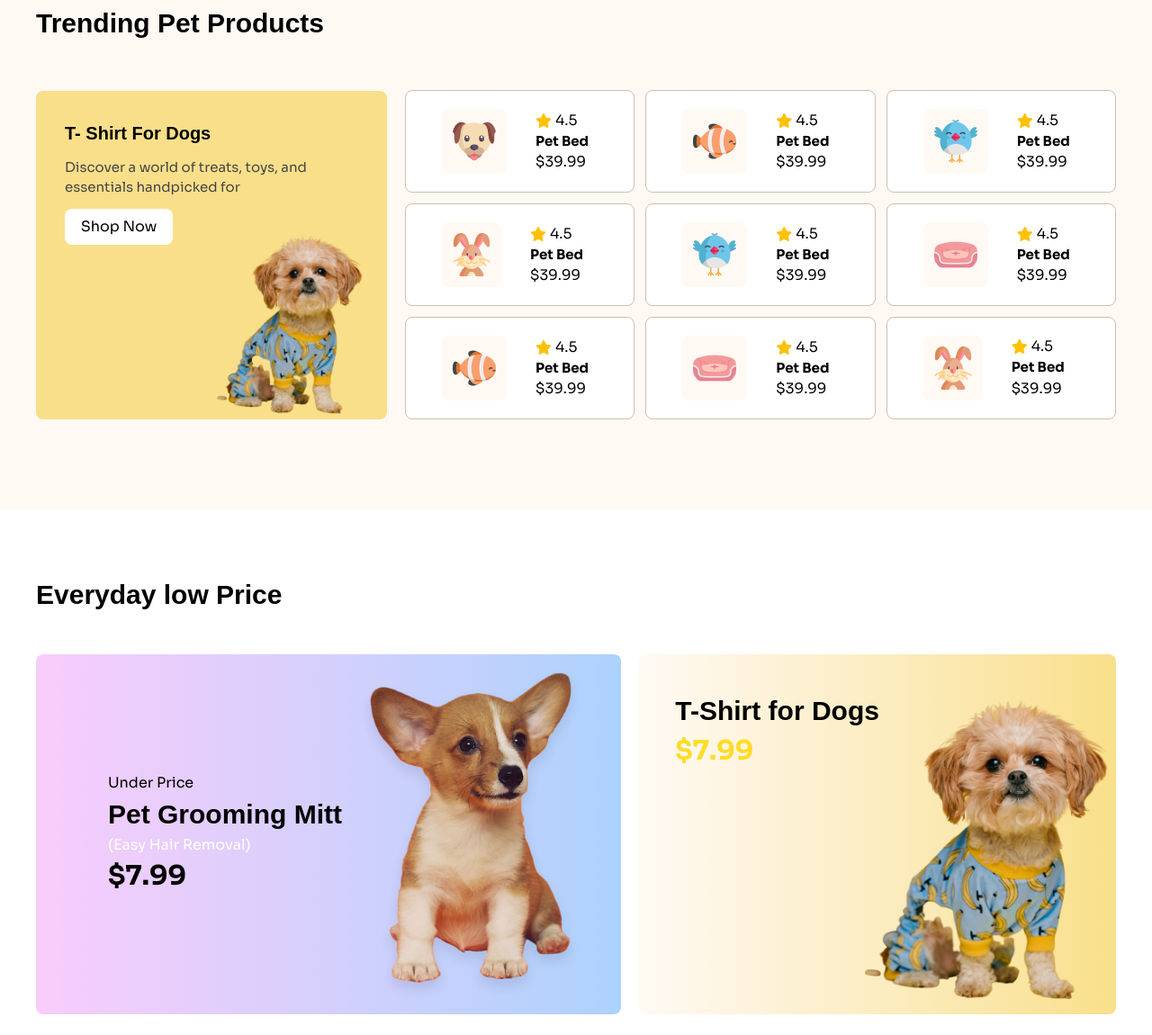
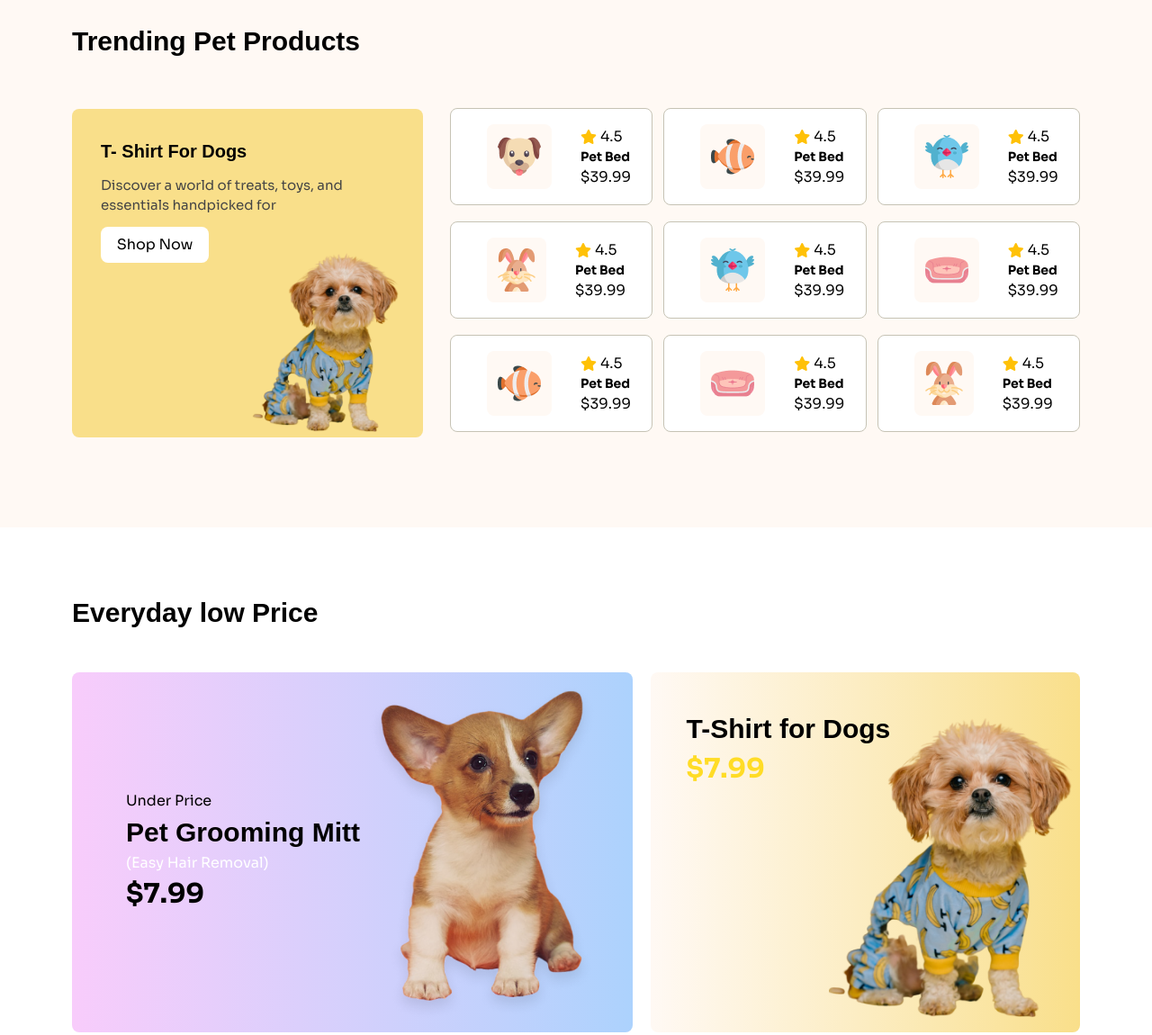
Before and after one commit to abuhurayrasyam/B11-A3-Category_0001, a plain HTML site: page index.html in a window 1280 px wide. Shown: the part 1350-2500 px from the top of the page at 90% size. Drawn offline with nearby package versions, Linux system fonts and the light colour scheme; a web font is replaced by a local one.

Commit message:
main task and challenges task fully complete

```diff
--- a/index.html
+++ b/index.html
@@ -29,12 +29,11 @@
             animation: fadeIn 2s ease-in-out;
         }
     </style>
-    </style>
 </head>
 <body>
     <!-- Nav Section -->
     <header class="bg-[#FFF9F4] top-0 z-50">
-        <nav class="container mx-auto flex items-center justify-between px-5 md:px-10 py-4">
+        <nav class="container mx-auto flex items-center justify-between px-10 md:px-20 py-4">
             <div class="flex items-center gap-3">
                 <img class="h-[30px] md:h-full" src="pictures/logo-header.png" alt="">
                 <p class="hidden md:block">Browse<span class="text-[#FFDC26]">4</span>Pets</p>
@@ -58,21 +57,21 @@
 
     <!-- Hero / Banner Section -->
     <section class="bg-[#FFFFFF]">
-        <div class="container mx-auto flex flex-col md:gap-3 md:px-10 md:pt-8 md:pb-80 bg-cover md:bg-center-bottom bg-no-repeat hidden md:block" style="background-image: url('pictures/cat-big.png'); background-size: 100% 90%;">
+        <div class="container mx-auto flex flex-col md:gap-3 md:px-20 md:pt-8 md:pb-80 bg-cover md:bg-center-bottom bg-no-repeat hidden md:block" style="background-image: url('pictures/cat-big.png'); background-size: 100% 90%;">
             <h1 class="adlam-font font-semibold md:text-[40px] fade-in">Pamper Your Pet,<br>Because They Deserve<br>the Bes</h1>
             <p class="text-[#454545]">Discover a world of treats, toys, and <span class="block md:hidden"></span> essentials handpicked for<span class="hidden md:block"></span>your furry <span class="block md:hidden"></span> friends. Shop now and make tails wag with <span class="block md:hidden"></span> joy!</p>
-            <button class="bg-[#FFDC26] rounded-lg px-4 py-2 w-40">Find a pet</button>
+            <button class="bg-[#FFDC26] rounded-lg px-4 py-2 w-40 mt-5">Find a pet</button>
         </div>
-        <div class="container mx-auto flex flex-col gap-3 px-5 pt-5 pb-120  bg-cover bg-no-repeat block md:hidden" style="background-image: url('pictures/cat-big.png'); background-position: bottom; background-size: 100% 90%;">
+        <div class="container mx-auto flex flex-col gap-3 px-10 pt-5 pb-120  bg-cover bg-no-repeat block md:hidden" style="background-image: url('pictures/cat-big.png'); background-position: bottom; background-size: 100% 90%;">
             <h1 class="adlam-font font-semibold text-[30px] fade-in">Pamper Your Pet,<br>Because They Deserve<br>the Best</h1>
-            <p class="text-[#454545]">Discover a world of treats, toys, and <span class="block md:hidden"></span> essentials handpicked for <span class="hidden md:block"></span> your furry <span class="block md:hidden"></span> friends. Shop now and make tails wag with <span class="block md:hidden"></span> joy!</p>
-            <button class="bg-[#FFDC26] rounded-lg px-4 py-2 w-40">Find a pet</button>
+            <p class="text-[#454545] text-[15px]">Discover a world of treats, toys, and <span class="block md:hidden"></span> essentials handpicked for <span class="hidden md:block"></span> your furry <span class="block md:hidden"></span> friends. Shop now and make tails wag with <span class="block md:hidden"></span> joy!</p>
+            <button class="bg-[#FFDC26] rounded-lg px-4 py-2 w-40 mt-5">Find a pet</button>
         </div>
     </section>
 
     <!-- Browse By Categories Section -->
     <section class="bg-[#FFFFFF]">
-        <div class="container mx-auto flex flex-col gap-3 px-5 md:px-10 mt-20 md:mt-0">
+        <div class="container mx-auto flex flex-col gap-3 px-10 md:px-20 mt-20 md:mt-0">
             <h1 class="adlam-font font-semibold text-[20px] md:text-[30px] mt-[-15px] md:mt-15">Browse By Categories</h1>
             <div class="grid grid-cols-2 md:grid-cols-6 items-center justify-between gap-5 my-8 md:my-15">
                 <div class="bg-[#F9DF8A] flex flex-col items-center justify-between gap-1 px-8 py-10 rounded-lg h-[100%]">
@@ -110,8 +109,8 @@
     </section>
 
     <!-- Trending Pet Products Section -->
-    <section class="bg-[#FFF9F4]">
-        <div class="container mx-auto flex flex-col gap-3 px-5 md:px-10 md:mt-20">
+    <section class="bg-[#FFFFFF] md:bg-[#FFF9F4]">
+        <div class="container mx-auto flex flex-col gap-3 px-10 md:px-20 md:mt-20">
             <h1 class="adlam-font font-semibold text-[20px] md:text-[30px] mt-15 md:mt-25">Trending Pet Products</h1>
             <div class="md:flex items-center justify-between my-8 md:mt-10 md:mb-25">
                 <div class="bg-[#F9DF8A] rounded-lg pl-8 pt-8 pr-18 pb-30 w-full md:w-[390px] md:h-[365px] md:flex flex-col md:gap-3 bg-right-bottom bg-cover bg-center bg-no-repeat" style="background-image: url('pictures/cute-pet-small.png'); background-size: 50% 75%;">
@@ -119,8 +118,8 @@
                     <p class="text-[#454545] text-[14px] md:text-[15px] my-3 md:my-0">Discover a world of treats, toys, and<br>essentials handpicked for</p>
                     <button class="bg-[#FFFFFF] rounded-lg px-4 py-2 w-30">Shop Now</button>
                 </div>
-                <div class="grid grid-cols-2 md:grid-cols-3 gap-3 md:w-[790px] md:mt-0 mt-5">
-                    <div class="bg-[#FFFFFF] rounded-lg border border-[#c6c3b5] md:flex md:gap-8 md:px-10 md:py-5 md:h-[100%] flex items-center gap-5 px-5 h-[100px]">
+                <div class="grid grid-cols-2 md:grid-cols-3 gap-3 md:w-[700px] md:mt-0 mt-5">
+                    <div class="bg-[#FFFFFF] rounded-lg border border-[#c6c3b5] md:flex md:gap-8 md:px-10 md:py-5 md:h-[95%] flex items-center gap-1 md:gap-5 px-5 h-[90px]">
                         <img class="bg-[#FFF9F4] rounded-lg p-3 hidden md:block" src="pictures/dog-cartoon.png" alt="">
                         <img class="bg-[#FFF9F4] rounded-lg p-3 block md:hidden" src="pictures/pet-couch.png" alt="">
                         <div>
@@ -128,12 +127,12 @@
                                 <i class="fa-solid fa-star text-[#FFC107]"></i>
                                 <p>4.5</p>
                             </div>
-                            <h1 class="font-semibold text-[14px] md:text-[15px]">Pet Bed</h1>
+                            <h1 class="font-semibold text-[14px] md:text-[14px]">Pet Bed</h1>
                             <p>$39.99</p>
                         </div>
                     </div>
 
-                    <div class="bg-[#FFFFFF] rounded-lg border border-[#c6c3b5] md:flex md:gap-8 md:px-10 md:py-5 md:h-[100%] flex items-center gap-5 px-5 h-[100px]">
+                    <div class="bg-[#FFFFFF] rounded-lg border border-[#c6c3b5] md:flex md:gap-8 md:px-10 md:py-5 md:h-[95%] flex items-center gap-1 md:gap-5 px-5 h-[90px]">
                         <img class="bg-[#FFF9F4] rounded-lg p-3 hidden md:block" src="pictures/fish-cartoon.png" alt="">
                         <img class="bg-[#FFF9F4] rounded-lg p-3 block md:hidden" src="pictures/pet-couch.png" alt="">
                         <div>
@@ -141,12 +140,12 @@
                                 <i class="fa-solid fa-star text-[#FFC107]"></i>
                                 <p>4.5</p>
                             </div>
-                            <h1 class="font-semibold text-[14px] md:text-[15px]">Pet Bed</h1>
+                            <h1 class="font-semibold text-[14px] md:text-[14px]">Pet Bed</h1>
                             <p>$39.99</p>
                         </div>
                     </div>
 
-                    <div class="bg-[#FFFFFF] rounded-lg border border-[#c6c3b5] md:flex md:gap-8 md:px-10 md:py-5 md:h-[100%] flex items-center gap-5 px-5 h-[100px]">
+                    <div class="bg-[#FFFFFF] rounded-lg border border-[#c6c3b5] md:flex md:gap-8 md:px-10 md:py-5 md:h-[95%] flex items-center gap-1 md:gap-5 px-5 h-[90px]">
                         <img class="bg-[#FFF9F4] rounded-lg p-3 hidden md:block" src="pictures/bird-cartoon.png" alt="">
                         <img class="bg-[#FFF9F4] rounded-lg p-3 block md:hidden" src="pictures/pet-couch.png" alt="">
                         <div>
@@ -154,12 +153,12 @@
                                 <i class="fa-solid fa-star text-[#FFC107]"></i>
                                 <p>4.5</p>
                             </div>
-                            <h1 class="font-semibold text-[14px] md:text-[15px]">Pet Bed</h1>
+                            <h1 class="font-semibold text-[14px] md:text-[14px]">Pet Bed</h1>
                             <p>$39.99</p>
                         </div>
                     </div>
 
-                    <div class="bg-[#FFFFFF] rounded-lg border border-[#c6c3b5] md:flex md:gap-8 md:px-10 md:py-5 md:h-[100%] flex items-center gap-5 px-5 h-[100px]">
+                    <div class="bg-[#FFFFFF] rounded-lg border border-[#c6c3b5] md:flex md:gap-8 md:px-10 md:py-5 md:h-[95%] flex items-center gap-1 md:gap-5 px-5 h-[90px]">
                         <img class="bg-[#FFF9F4] rounded-lg p-3 hidden md:block" src="pictures/rabbit-cartoon.png" alt="">
                         <img class="bg-[#FFF9F4] rounded-lg p-3 block md:hidden" src="pictures/pet-couch.png" alt="">
                         <div>
@@ -167,12 +166,12 @@
                                 <i class="fa-solid fa-star text-[#FFC107]"></i>
                                 <p>4.5</p>
                             </div>
-                            <h1 class="font-semibold text-[14px] md:text-[15px]">Pet Bed</h1>
+                            <h1 class="font-semibold text-[14px] md:text-[14px]">Pet Bed</h1>
                             <p>$39.99</p>
                         </div>
                     </div>
 
-                    <div class="bg-[#FFFFFF] rounded-lg border border-[#c6c3b5] md:flex md:gap-8 md:px-10 md:py-5 md:h-[100%] flex items-center gap-5 px-5 h-[100px]">
+                    <div class="bg-[#FFFFFF] rounded-lg border border-[#c6c3b5] md:flex md:gap-8 md:px-10 md:py-5 md:h-[95%] flex items-center gap-1 md:gap-5 px-5 h-[90px]">
                         <img class="bg-[#FFF9F4] rounded-lg p-3 hidden md:block" src="pictures/bird-cartoon.png" alt="">
                         <img class="bg-[#FFF9F4] rounded-lg p-3 block md:hidden" src="pictures/pet-couch.png" alt="">
                         <div>
@@ -180,24 +179,24 @@
                                 <i class="fa-solid fa-star text-[#FFC107]"></i>
                                 <p>4.5</p>
                             </div>
-                            <h1 class="font-semibold text-[14px] md:text-[15px]">Pet Bed</h1>
+                            <h1 class="font-semibold text-[14px] md:text-[14px]">Pet Bed</h1>
                             <p>$39.99</p>
                         </div>
                     </div>
 
-                    <div class="bg-[#FFFFFF] rounded-lg border border-[#c6c3b5] md:flex md:gap-8 md:px-10 md:py-5 md:h-[100%] flex items-center gap-5 px-5 h-[100px]">
+                    <div class="bg-[#FFFFFF] rounded-lg border border-[#c6c3b5] md:flex md:gap-8 md:px-10 md:py-5 md:h-[95%] flex items-center gap-1 md:gap-5 px-5 h-[90px]">
                         <img class="bg-[#FFF9F4] rounded-lg p-3" src="pictures/pet-couch.png" alt="">
                         <div>
                             <div class="flex items-center gap-1">
                                 <i class="fa-solid fa-star text-[#FFC107]"></i>
                                 <p>4.5</p>
                             </div>
-                            <h1 class="font-semibold text-[14px] md:text-[15px]">Pet Bed</h1>
+                            <h1 class="font-semibold text-[14px] md:text-[14px]">Pet Bed</h1>
                             <p>$39.99</p>
                         </div>
                     </div>
 
-                    <div class="bg-[#FFFFFF] rounded-lg border border-[#c6c3b5] md:flex md:gap-8 md:px-10 md:py-5 md:h-[100%] flex items-center gap-5 px-5 h-[100px]">
+                    <div class="bg-[#FFFFFF] rounded-lg border border-[#c6c3b5] md:flex md:gap-8 md:px-10 md:py-5 md:h-[95%] flex items-center gap-1 md:gap-5 px-5 h-[90px]">
                         <img class="bg-[#FFF9F4] rounded-lg p-3 hidden md:block" src="pictures/fish-cartoon.png" alt="">
                         <img class="bg-[#FFF9F4] rounded-lg p-3 block md:hidden" src="pictures/pet-couch.png" alt="">
                         <div>
@@ -205,31 +204,31 @@
                                 <i class="fa-solid fa-star text-[#FFC107]"></i>
                                 <p>4.5</p>
                             </div>
-                            <h1 class="font-semibold text-[14px] md:text-[15px]">Pet Bed</h1>
+                            <h1 class="font-semibold text-[14px] md:text-[14px]">Pet Bed</h1>
                             <p>$39.99</p>
                         </div>
                     </div>
 
-                    <div class="bg-[#FFFFFF] rounded-lg border border-[#c6c3b5] md:flex md:gap-8 md:px-10 md:py-5 md:h-[100%] flex items-center gap-5 px-5 h-[100px]">
+                    <div class="bg-[#FFFFFF] rounded-lg border border-[#c6c3b5] md:flex md:gap-8 md:px-10 md:py-5 md:h-[95%] flex items-center gap-1 md:gap-5 px-5 h-[90px]">
                         <img class="bg-[#FFF9F4] rounded-lg p-3" src="pictures/pet-couch.png" alt="">
                         <div>
                             <div class="flex items-center gap-1">
                                 <i class="fa-solid fa-star text-[#FFC107]"></i>
                                 <p>4.5</p>
                             </div>
-                            <h1 class="font-semibold text-[14px] md:text-[15px]">Pet Bed</h1>
+                            <h1 class="font-semibold text-[14px] md:text-[14px]">Pet Bed</h1>
                             <p>$39.99</p>
                         </div>
                     </div>
 
-                    <div class="bg-[#FFFFFF] rounded-lg border border-[#c6c3b5] md:flex gap-8 px-10 py-5 hidden md:block">
+                    <div class="bg-[#FFFFFF] rounded-lg border border-[#c6c3b5] md:flex md:gap-8 md:px-10 md:py-5 md:h-[95%] flex items-center gap-1 md:gap-5 px-5 h-[90px] hidden md:block">
                         <img class="bg-[#FFF9F4] rounded-lg p-3" src="pictures/rabbit-cartoon.png" alt="">
                         <div>
                             <div class="flex items-center gap-1">
                                 <i class="fa-solid fa-star text-[#FFC107]"></i>
                                 <p>4.5</p>
                             </div>
-                            <h1 class="font-semibold text-[14px] md:text-[15px]">Pet Bed</h1>
+                            <h1 class="font-semibold text-[14px] md:text-[14px]">Pet Bed</h1>
                             <p>$39.99</p>
                         </div>
                     </div>
@@ -240,17 +239,17 @@
 
     <!-- Everyday low Price Section -->
     <section class="bg-[#FFFFFF]">
-        <div class="container mx-auto flex flex-col gap-3 px-5 md:px-10 md:mt-10 mb-20">
+        <div class="container mx-auto flex flex-col gap-3 px-10 md:px-20 md:mt-10 mb-20">
             <h1 class="adlam-font font-semibold text-[20px] md:text-[30px] mt-8 md:my-8">Everyday low Price</h1>
             <div class="md:flex md:gap-5">
                 <div class="flex bg-gradient-to-r from-[#F8CCFB] to-[#ACD2FD] p-10 rounded-lg my-8 md:my-0 md:w-[1500px] h-[400px] relative">
-                    <div class="md:flex flex-col md:items-start md:justify-center md:pl-10">
+                    <div class="md:flex flex-col md:items-start md:justify-center md:pl-5">
                         <p class="hidden md:block">Under Price</p>
                         <h1 class="adlam-font font-semibold text-[25px] md:text-[30px]">Pet Grooming Mitt</h1>
                         <p class="text-[#FFFFFF] hidden md:block">(Easy Hair Removal)</p>
                         <h1 class="text-[#FFFFFF] md:text-[#000000] font-bold text-[30px] md:text-[30px]">$7.99</h1>
                     </div>
-                    <img class="md:h-[400px] h-[340px] absolute md:top-0 md:right-0 md:bottom-0 right-0 bottom-0" src="pictures/cute-dog-mid.png" alt="">
+                    <img class="md:h-[400px] h-[310px] absolute md:top-0 md:right-0 md:bottom-0 right-0 bottom-0" src="pictures/cute-dog-mid.png" alt="">
                 </div>
                 <div class="flex bg-gradient-to-r from-[#FFF9F4] to-[#F9DF8A] p-10 rounded-lg md:w-full h-[400px] relative">
                     <div>
@@ -265,22 +264,22 @@
 
     <!-- Pet Doctor Section -->
     <section class="bg-[#FFFFFF]">
-        <div class="container mx-auto px-5 md:px-10 mb-85">
+        <div class="container mx-auto px-10 md:px-20 mb-85">
             <h1 class="adlam-font font-semibold text-[20px] md:text-[30px] mt-8 md:my-8">Meet Our Pet Doctors</h1>
-            <div class="flex flex-col md:flex-row items-center justify-between mt-10">
-                <div class="bg-[#FFF9F4] p-6 rounded-lg shadow-lg md:max-w-sm">
+            <div class="flex flex-col md:flex-row items-center justify-between mt-10 md:gap-3">
+                <div class="bg-[#FFF9F4] p-6 rounded-lg shadow-lg md:max-w-[400px]">
                     <img class="w-[120px] h-[120px] rounded-[50%] border border-[#FFDC26]" src="pictures/abuhurayrasyam.jpg" alt="">
                     <h2 class="font-semibold text-[15px] md:text-[20px] mt-4">Dr. Abu Hurayra</h2>
                     <p class="text-[#454545] mt-2">Dr. Abu Hurayra specializes in small animal medicine and has over 10 years of experience in the field. She is dedicated to providing comprehensive care and ensuring the well-being of every pet she treats.</p>
                 </div>
 
-                <div class="bg-[#FFF9F4] p-6 rounded-lg shadow-lg md:max-w-sm mt-8 md:mt-0">
+                <div class="bg-[#FFF9F4] p-6 rounded-lg shadow-lg md:max-w-[400px] mt-8 md:mt-0">
                     <img class="w-[120px] h-[120px] rounded-[50%] border border-[#FFDC26]" src="pictures/sanjidasinha.jpg" alt="">
                     <h2 class="font-semibold text-[15px] md:text-[20px] mt-4">Dr. Sanjida Sinha</h2>
                     <p class="text-[#454545] mt-2">With a special interest in surgery and orthopedics, Dr. Sanjida Sinha has been a trusted veterinarian for over 15 years. His expertise and compassionate approach ensure that every pet receives the best possible care.</p>
                 </div>
 
-                <div class="bg-[#FFF9F4] p-6 rounded-lg shadow-lg md:max-w-sm mt-8 md:mt-0">
+                <div class="bg-[#FFF9F4] p-6 rounded-lg shadow-lg md:max-w-[400px] mt-8 md:mt-0">
                     <img class="w-[120px] h-[120px] rounded-[50%] border border-[#FFDC26]" src="pictures/abuhurayrasyam.jpg" alt="">
                     <h2 class="font-semibold text-[15px] md:text-[20px] mt-4">Dr. Syam</h2>
                     <p class="text-[#454545] mt-2">Dr. Syam specializes in small animal medicine and has over 10 years of experience in the field. She is dedicated to providing comprehensive care and ensuring the well-being of every pet she treats.</p>
@@ -291,13 +290,13 @@
 
     <!-- Card Section -->
     <section class="relative flex-grow">
-        <div class="absolute top-1/2 transform -translate-y-1/2 w-full px-4 md:px-0">
+        <div class="absolute top-1/2 transform -translate-y-1/2 w-full px-10 md:px-0">
             <div class="bg-[#FFF9F4] md:h-[400px] w-full md:w-[1000px] mx-auto rounded-lg p-4 md:p-10">
                 <div class="flex flex-col md:flex-row items-center justify-center text-center md:text-start gap-5 md:gap-10">
                     <img src="pictures/cute-pet-mid.png" alt="" class="h-[200px] md:h-[300px] w-auto">
                     <div class="flex flex-col gap-3 md:gap-5 items-center md:items-start">
                         <h1 class="adlam-font font-semibold text-[20px] md:text-[30px]">Get Pawsome News!</h1>
-                        <p>Exclusive training tips, tricks, product <span class="block md:hidden"></span> deals, and more.</p>
+                        <p class="text-[15px]">Exclusive training tips, tricks, product <span class="block md:hidden"></span> deals, and more.</p>
                         <form class="bg-[#FFFFFF] p-2 md:p-3 rounded-lg text-start w-full">
                             <input type="text" id="email" name="email" placeholder="Enter email..." class="w-full">
                         </form>
@@ -310,7 +309,7 @@
 
     <!-- Footer Section -->
     <footer class="bg-[#FFDC2680]">
-        <div class="container mx-auto md:flex md:items-end md:justify-between md:row px-5 md:px-10 pt-65 pb-10 md:mt-10">
+        <div class="container mx-auto md:flex md:items-end md:justify-between md:row px-10 md:px-20 pt-65 pb-10 md:mt-10">
             <div>
                 <div class="flex items-center gap-3">
                     <img src="pictures/logo-footer.png" alt="">
```
